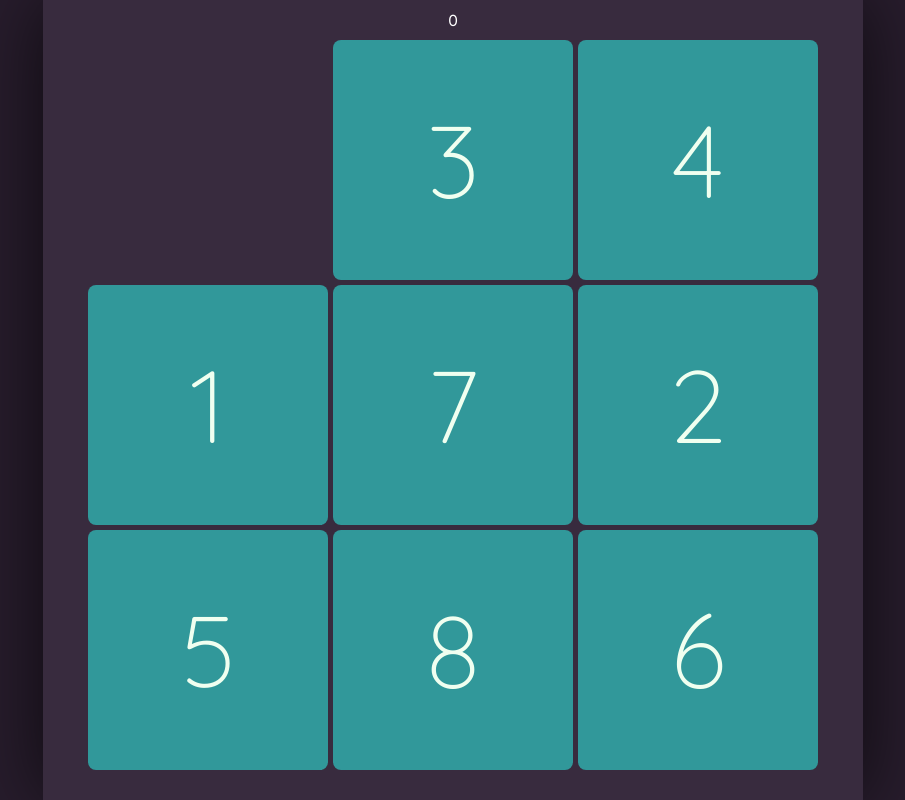
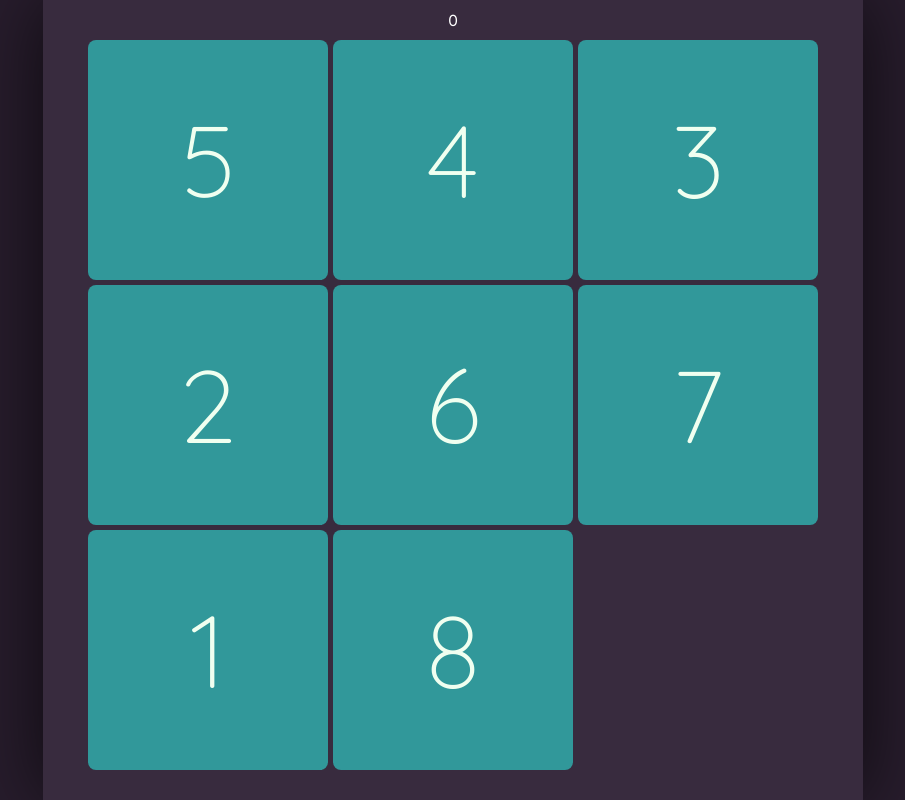
Before and after one commit to F9Uf/react-8puzzle, a React (Create React App) app: page / in a window 1280 px wide. Shown: the whole page, without its empty margins (187-1092 px from the left). Built offline with nearby package versions, Linux system fonts and the light colour scheme.

Commit message:
create function to random puzzle

```diff
--- a/src/App.tsx
+++ b/src/App.tsx
@@ -5,12 +5,23 @@ import './App.css';
 import Board from './Game/Board';
 import Pannel from './Game/Pannel'
 
+
 function randomPuzzle(): string[][] {
-  return [
-    [' ', '3', '4'],
-    ['1', '7', '2'],
-    ['5', '8', '6']
-  ];
+  const MAX_ROW = 3;
+  const MAX_COL = 3;
+  const numberArray = ['1', '2', '3', '4', '5', '6', '7', '8', ' '];
+  const shuffleArray = numberArray.sort(() => Math.random() - 0.5);
+  let tempArr: string[][] = [];
+
+  for (let i = 0; i < MAX_ROW; i++) {
+    let temp = []
+    for (let j = 0; j < MAX_COL; j++) {
+      temp[j] = shuffleArray[(i * MAX_COL) + j];
+    }
+    tempArr[i] = temp;
+  }
+
+  return tempArr;
 }
 
 function App() {
```
